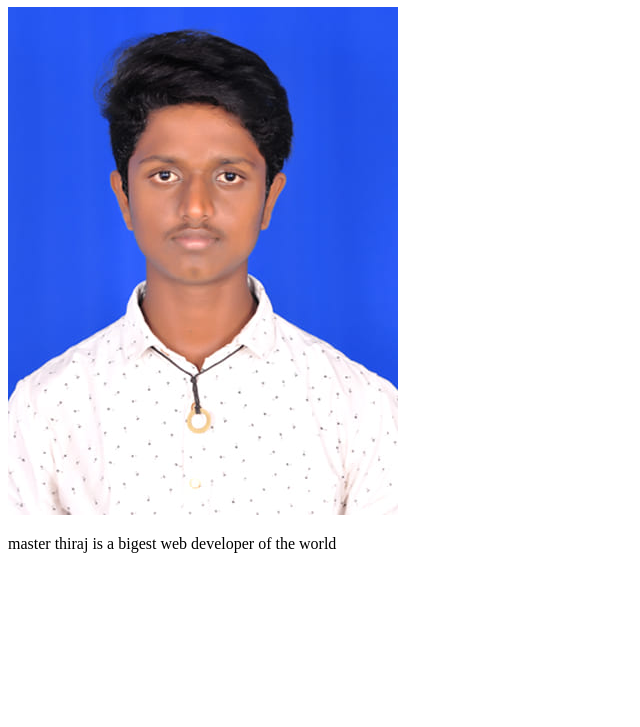
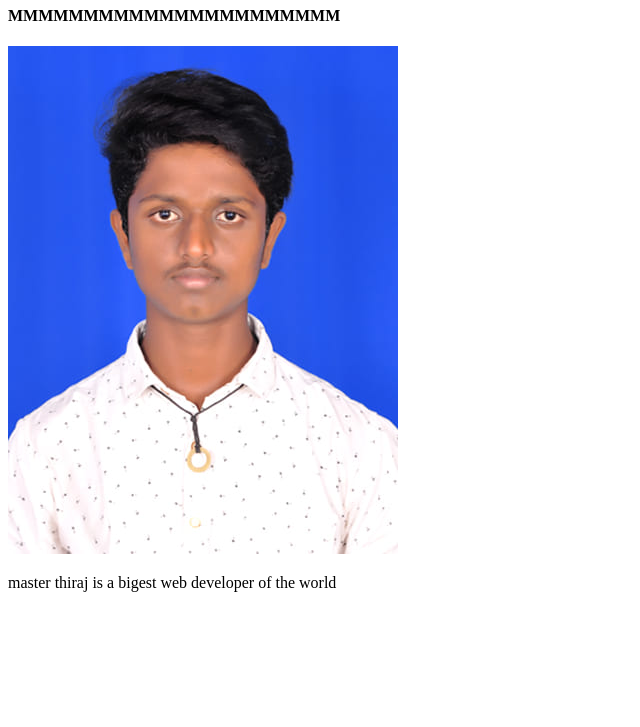
Before and after one commit to MasterThiraj/my-first-website, a plain HTML site: page index.html in a window 1280 px wide. Shown: the part 73-800 px from the top of the page, without its empty margins (0-640 px from the left). Drawn offline with Linux system fonts and the light colour scheme.

Commit message:
add new name

```diff
--- a/index.html
+++ b/index.html
@@ -7,6 +7,7 @@
 </head>
 <body>
     <h1>Master Thiraj</h1>
+    <h4>MMMMMMMMMMMMMMMMMMMMMM</h4>
     <img src="0000012.jpg" alt="">
     <p>master thiraj is a bigest web developer of the world</p>
 
```
